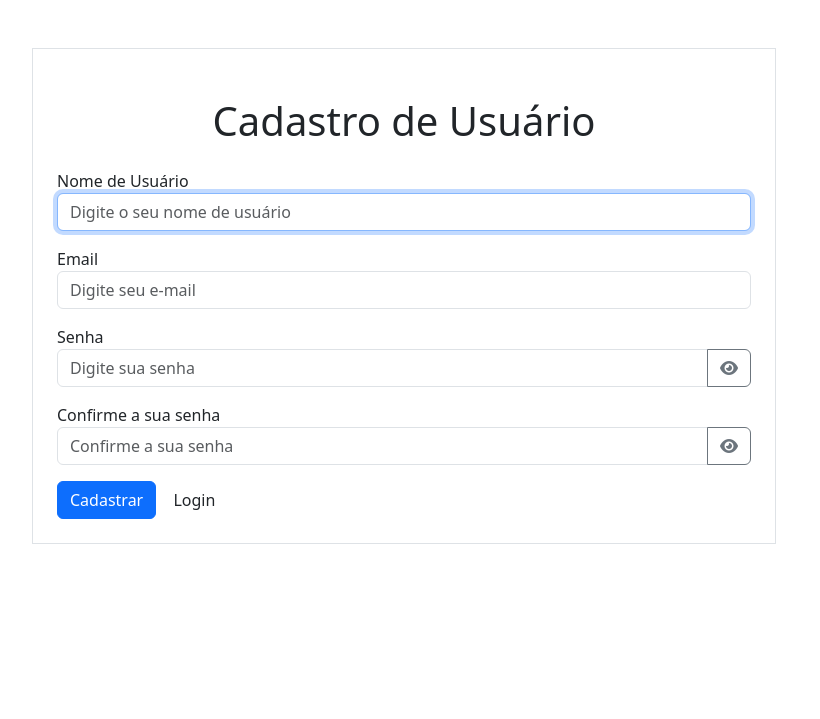
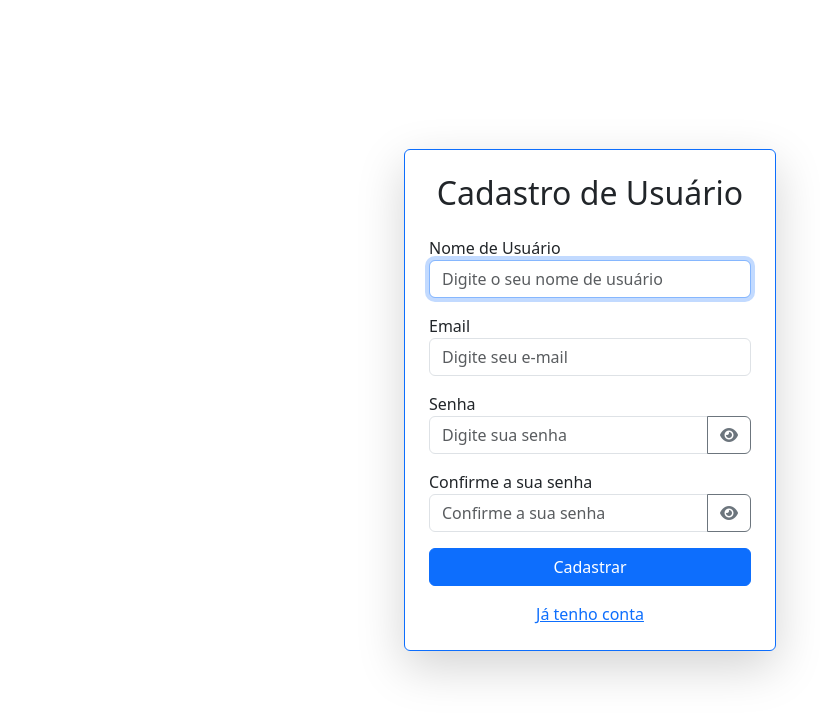
Before and after one commit to ErickIgles/My_Blog, a Django app: page /usuarios/cadastro/ in a window 1280 px wide. Shown: the top 719 px of the page, without its empty margins (50-870 px from the left). Run offline with Django 5.2, Linux system fonts and the light colour scheme.

Commit message:
feat: atualiza template de cadastro com base_auth e layout aprimorado

```diff
--- a/src/usuarios/templates/usuarios/cadastro.html
+++ b/src/usuarios/templates/usuarios/cadastro.html
@@ -1,4 +1,4 @@
-{% extends 'base.html' %}
+{% extends 'base_auth.html' %}
 
 
 {% block title %}
@@ -9,9 +9,8 @@
 
 {% block content %}
 
-    <div class="border col-12 col-md-8 col-lg-8 p-4">
-
-        <h1 class="my-4 text-center">Cadastro de Usuário</h1>
+    <div class="card p-4 shadow-lg border-primary rounded" style="max-width: 480px;">
+        <h2 class="text-center mb-4">Cadastro de Usuário</h2>
 
         {% include 'partials/_form_errors_geral.html' with form=form %}
         <form method="POST" action="{% url 'usuarios:cadastro' %}">
@@ -35,10 +34,15 @@
                     {% include 'partials/_field_errors.html' with field=field %}
 
                 </div>
+
             {% endfor %}
 
-            <button class="btn btn-primary" type="submit">Cadastrar</button>
-            <a href="{% url 'usuarios:login' %}" class="btn btn-outline-link">Login</a>
+            <button class="btn btn-primary w-100" type="submit">Cadastrar</button>
+
+
+            <div class="text-center mt-3">
+                <a href="{% url 'usuarios:login' %}">Já tenho conta</a>
+            </div>
         </form>
     </div>
 
```
